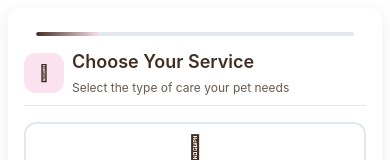
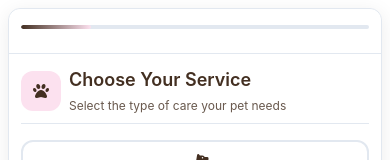
Before and after one commit to blackhawk123440/Booking-form-, a plain HTML site: page index.html in a window 390 px wide. Shown: the top 160 px of the page. Drawn offline with Linux system fonts and the light colour scheme.

Commit message:
Add files via upload

```diff
--- a/index.html
+++ b/index.html
@@ -79,17 +79,13 @@
     /* Webflow integration optimizations */
     .booking-container {
       position: relative;
-      z-index: 1000;
+      z-index: 1;
       isolation: isolate;
       contain: layout style paint;
       width: 100%;
       max-width: 100%;
       margin: 0 auto;
       background: transparent;
-      display: block;
-      visibility: visible;
-      opacity: 1;
-      min-height: 400px;
     }
 
     /* Prevent Webflow style conflicts */
@@ -108,16 +104,6 @@
     /* Prevent Webflow from overriding our styles */
     .booking-container *:not([class*="w-"]) {
       font-family: inherit !important;
-    }
-
-    /* Force Webflow visibility */
-    .booking-container,
-    .booking-form,
-    .booking-content {
-      display: block !important;
-      visibility: visible !important;
-      opacity: 1 !important;
-      position: relative !important;
     }
 
     /* Webflow-specific optimizations */
@@ -154,10 +140,10 @@
       max-width: 480px;
       width: 100%;
       margin: 0 auto;
-      background: var(--white);
+      background: var(--white) !important;
       border-radius: var(--radius-xl);
       box-shadow: var(--shadow-lg);
-      padding: var(--space-xl);
+      overflow: hidden;
       position: relative;
       z-index: 10;
       isolation: isolate;
@@ -165,19 +151,25 @@
       transition: all var(--transition-slow);
       will-change: transform;
       backface-visibility: hidden;
-      min-height: 400px;
-      box-sizing: border-box;
+      min-height: 0;
+      flex-shrink: 0;
+      display: block;
+      border: 1px solid var(--secondary);
     }
 
     .booking-content {
-      padding: 0;
-      margin: 0;
+      padding: var(--space-lg) var(--space-xl);
+      background: var(--white);
+      border-radius: 0 0 var(--radius-xl) var(--radius-xl);
     }
 
     /* ===== PROGRESS INDICATOR ===== */
     .progress-container {
-      padding: var(--space-sm) var(--space-md) 0;
-      margin-bottom: var(--space-md);
+      padding: var(--space-lg) var(--space-xl) var(--space-md);
+      margin-bottom: 0;
+      background: var(--white);
+      border-radius: var(--radius-xl) var(--radius-xl) 0 0;
+      border-bottom: 1px solid var(--secondary);
     }
 
     .progress-bar {
@@ -1392,9 +1384,10 @@
         width: calc(100vw - 16px);
         max-width: 420px;
         margin: 8px auto;
-        padding: var(--space-lg);
+        background: var(--white) !important;
         border-radius: var(--radius-lg);
         box-shadow: 0 4px 20px rgba(0, 0, 0, 0.08);
+        border: 1px solid var(--secondary);
         position: relative;
         z-index: 10;
         isolation: isolate;
@@ -1405,12 +1398,10 @@
         backface-visibility: hidden;
         will-change: transform;
         touch-action: manipulation;
-        box-sizing: border-box;
       }
 
       .booking-content {
-        padding: 0;
-        margin: 0;
+        padding: var(--space-lg);
         -webkit-overflow-scrolling: touch;
         overscroll-behavior: contain;
       }
@@ -1453,8 +1444,17 @@
 
 
       .progress-container {
-        padding: var(--space-sm) var(--space-md) 0;
-        margin-bottom: var(--space-md);
+        padding: var(--space-lg) var(--space-md) var(--space-md);
+        margin-bottom: 0;
+        background: var(--white) !important;
+        border-radius: var(--radius-lg) var(--radius-lg) 0 0;
+        border-bottom: 1px solid var(--secondary);
+      }
+
+      .booking-content {
+        padding: var(--space-md);
+        background: var(--white) !important;
+        border-radius: 0 0 var(--radius-lg) var(--radius-lg);
       }
 
       .progress-step-circle {
@@ -1904,8 +1904,7 @@
   </style>
 </head>
 <body>
-  <div class="booking-container" data-wf-form="booking" data-wf-form-type="booking">
-    <div class="booking-form">
+  <div class="booking-form" data-wf-form="booking">
     <!-- Progress Indicator -->
     <div class="progress-container">
       <div class="progress-bar">
@@ -2297,7 +2296,6 @@
       </div>
     </div>
   </div>
-  </div>
 
   <script>
     // ===== BOOKING FORM STATE MANAGEMENT =====
```
